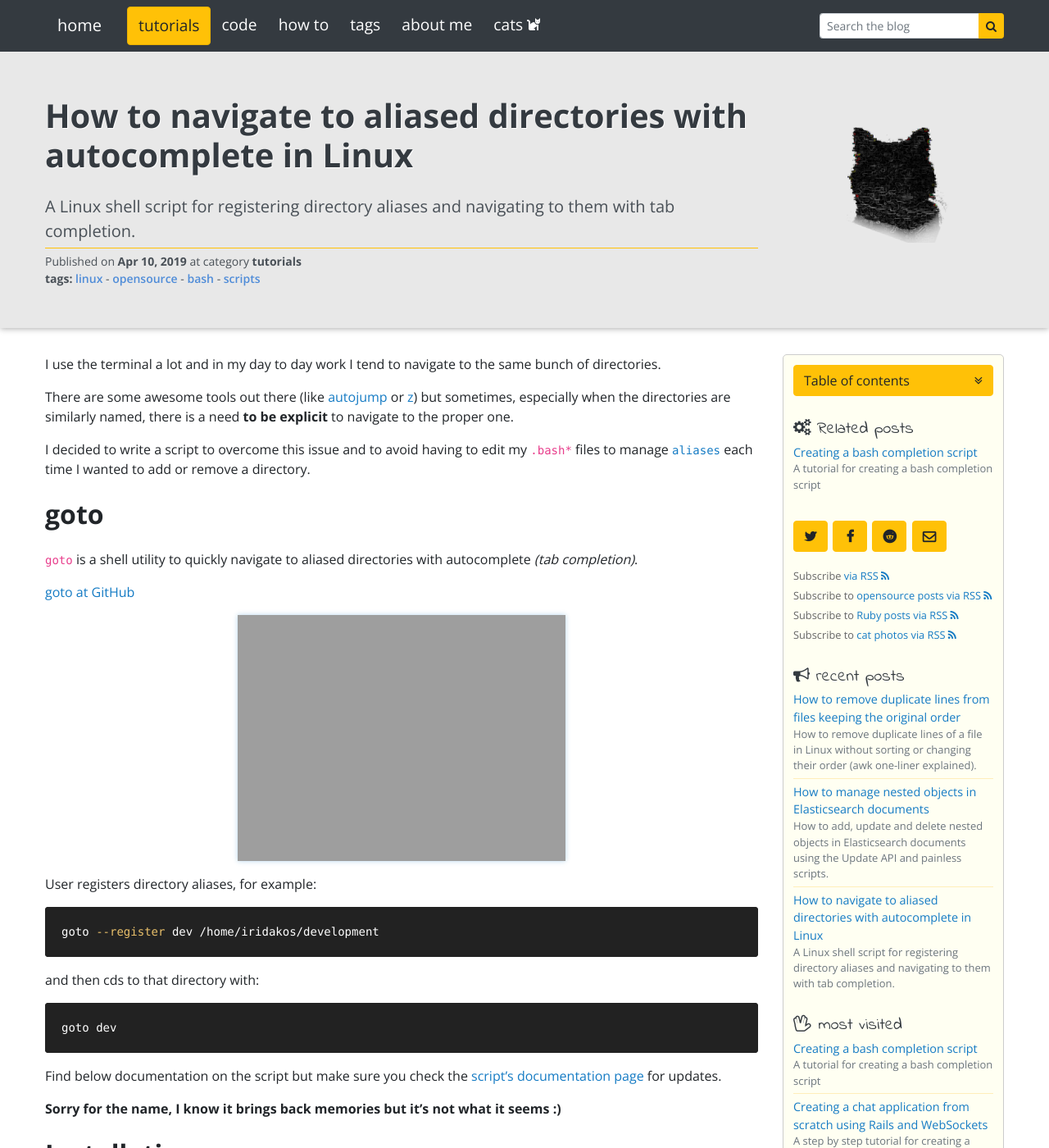
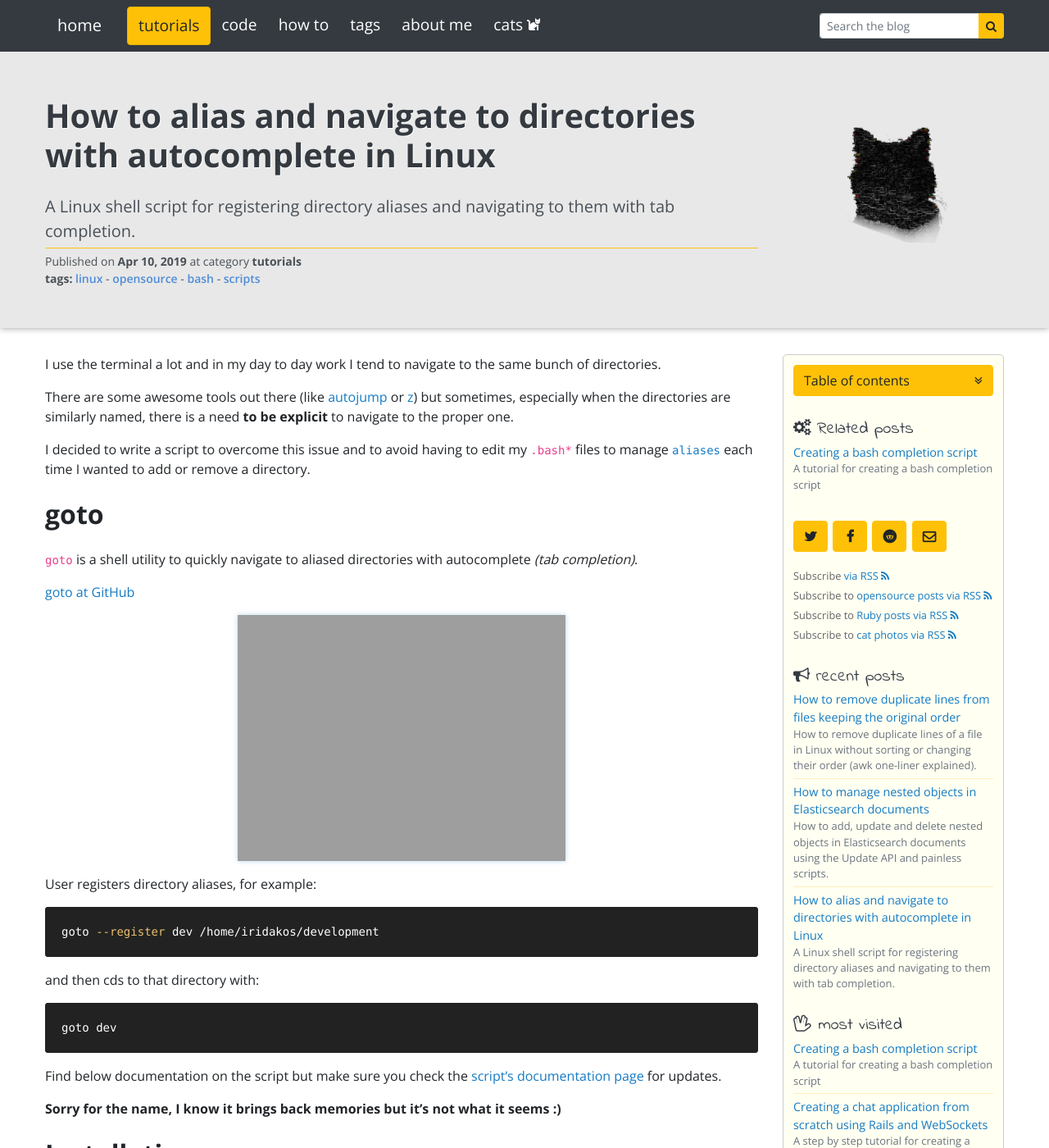
Before and after one commit to iridakos/iridakos.github.io, a Jekyll site: the page built from _posts/2019-04-10-shell-navigation-with-autocomplete.markdown, in a window 1280 px wide and 1400 px high. Shown: the whole window at 82% size. Built offline with Jekyll 4.4.1, drawn with Linux system fonts in a browser that asks for light colours; nearby versions of some CDN libraries; comment, search, counter and statistics services are not loaded.

Commit message:
Update 2019-04-10-shell-navigation-with-autocomplete.markdown

```diff
--- a/_posts/2019-04-10-shell-navigation-with-autocomplete.markdown
+++ b/_posts/2019-04-10-shell-navigation-with-autocomplete.markdown
@@ -1,6 +1,6 @@
 ---
 layout: default
-title:  "How to navigate to aliased directories with autocomplete in Linux"
+title:  "How to alias and navigate to directories with autocomplete in Linux"
 description: "A Linux shell script for registering directory aliases and navigating to them with tab completion."
 preview: "A Linux shell script for registering directory aliases and navigating to them with tab completion."
 date: 2019-04-10 16:00:00 +0300
```
